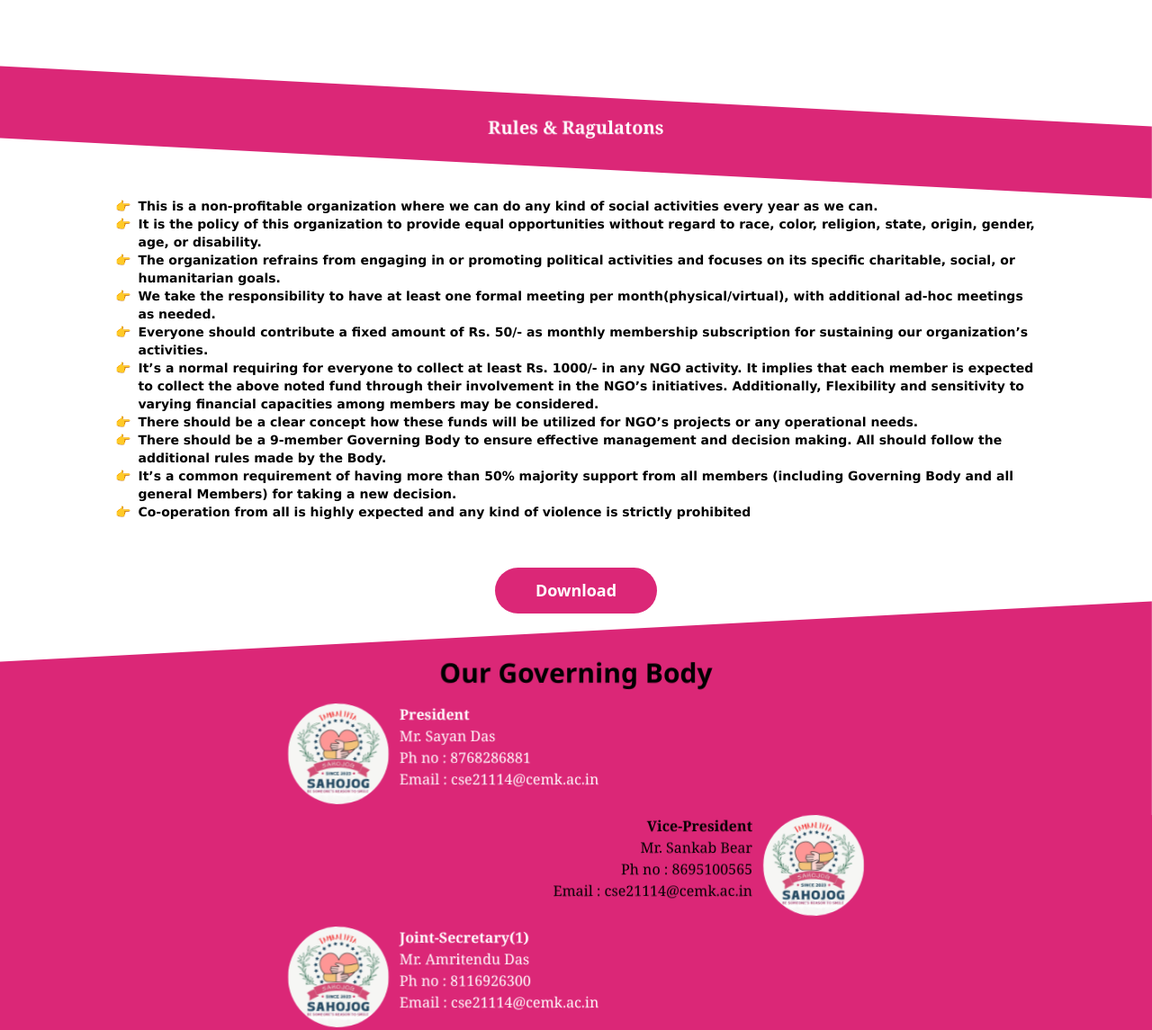
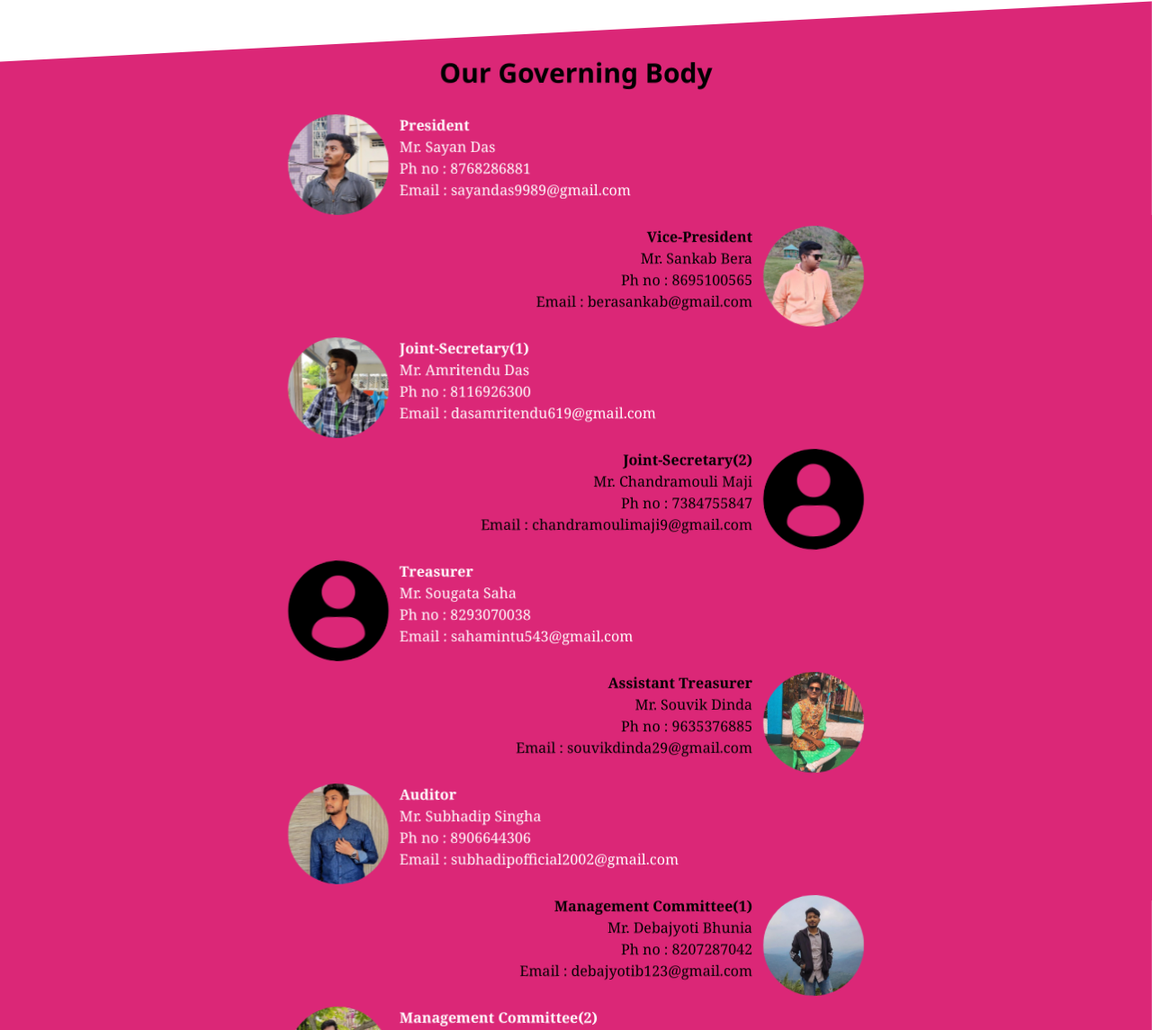
Before and after one commit to dasamritendu619/Sahojog, a website: page index.html in a window 1280 px wide. Shown: the part 1461-2606 px from the top of the page at 90% size. Drawn offline with nearby package versions, Linux system fonts and the light colour scheme.

Commit message:
second commit

```diff
--- a/index.html
+++ b/index.html
@@ -31,7 +31,7 @@
                 <li class="nav_item"><a href="#about_us">About US</a></li>
                 <li class="nav_item"><a href="#mission">Mission</a></li>
                 <li class="nav_item"><a href="#vision">Vision</a></li>
-                <li class="nav_item"><a href="#rules">Rules</a></li>
+                <li class="nav_item"><a target="_blank" href="./media/Rules & Regulation.pdf">Rules</a></li>
                 <li class="nav_item"><a
                         href="https://docs.google.com/forms/d/e/1FAIpQLSeKYWvL-tNb7lhWY6pggYCuBN_sex6r_RBl9NCTp987VhxSJw/viewform?usp=sf_link"
                         target="_blank">Join Us</a></li>
@@ -63,7 +63,7 @@
             <li class="nav_item2"><button onclick="navigate('#vision')">Vision</button>
                 <hr>
             </li>
-            <li class="nav_item2"><button onclick="navigate('#rules')">Rules & Ragulatons</button>
+            <li class="nav_item2"><a target="_blank" href="./media/Rules & Regulation.pdf">Rules & Ragulatons</a>
                 <hr>
             </li>
             <li class="nav_item2"><button onclick="navigate('#myHeader')">Image Gallery</button>
@@ -187,112 +187,45 @@
         <p class="float-right w-[70vw] sm:w-[50vw] mr-[6vw] text-center text-sm my-6 font-semibold">
             A world where every individual has access to education, healthcare, and economic opportunities, and where
             social and environmental equity prevail, fostering thriving and resilient communities.
-        </p><br>
-    </div><br><br><br><br>
-
-    <div id="rules" class="w-screen mt-40 min-[430px]:mt-36 min-[500px]:mt-28 pb-5">
-        <div class="bg-pink-600 w-full skew-y-[3deg] h-20 py-5 card" data-animation="blink1">
-            <h1 class="text-[20px]  font-bold text-center text-white font-serif skew-y-[-3deg]">Rules & Ragulatons</h1>
-        </div>
-        <div class="px-4 sm:px-8 md:px-20 xl:px-32 py-6 md:py-8">
-            <p class="flex flex-nowrap text-sm font-semibold card" data-animation="scale_up_center">
-                <span class="mr-2">👉 </span>
-                <span>This is a non-profitable organization where we can do any kind of social activities every year as
-                    we can.</span>
-            </p>
-            <p class=" flex flex-nowrap text-sm font-semibold card" data-animation="scale_up_center">
-                <span class="mr-2">👉 </span>
-                <span>It is the policy of this organization to provide equal opportunities without regard to race,
-                    color, religion, state, origin, gender, age, or disability.</span>
-            </p>
-            <p class=" flex flex-nowrap text-sm font-semibold card" data-animation="scale_up_center">
-                <span class="mr-2">👉 </span>
-                <span>The organization refrains from engaging in or promoting political activities and focuses on its
-                    specific
-                    charitable, social, or humanitarian goals.</span>
-            </p>
-            <p class=" flex flex-nowrap text-sm font-semibold card" data-animation="scale_up_center">
-                <span class="mr-2">👉 </span>
-                <span>We take the responsibility to have at least one formal meeting per month(physical/virtual), with
-                    additional
-                    ad-hoc meetings as needed.</span>
-            </p>
-            <p class=" flex flex-nowrap text-sm font-semibold card" data-animation="scale_up_center">
-                <span class="mr-2">👉 </span>
-                <span>Everyone should contribute a fixed amount of Rs. 50/- as monthly membership subscription for
-                    sustaining
-                    our organization’s activities.</span>
-            </p>
-            <p class=" flex flex-nowrap text-sm font-semibold card" data-animation="scale_up_center">
-                <span class="mr-2">👉 </span>
-                <span>It’s a normal requiring for everyone to collect at least Rs. 1000/- in any NGO activity. It
-                    implies that each
-                    member is expected to collect the above noted fund through their involvement in the NGO’s
-                    initiatives.
-                    Additionally, Flexibility and sensitivity to varying financial capacities among members may be
-                    considered.</span>
-            </p>
-            <p class=" flex flex-nowrap text-sm font-semibold card" data-animation="scale_up_center">
-                <span class="mr-2">👉 </span>
-                <span>There should be a clear concept how these funds will be utilized for NGO’s projects or any
-                    operational
-                    needs.</span>
-            </p>
-            <p class=" flex flex-nowrap text-sm font-semibold card" data-animation="scale_up_center">
-                <span class="mr-2">👉 </span>
-                <span>There should be a 9-member Governing Body to ensure effective management and decision making. All
-                    should follow the additional rules made by the Body.</span>
-            </p>
-            <p class=" flex flex-nowrap text-sm font-semibold card" data-animation="scale_up_center">
-                <span class="mr-2">👉 </span>
-                <span>It’s a common requirement of having more than 50% majority support from all members (including
-                    Governing Body and all general Members) for taking a new decision.</span>
-            </p>
-            <p class=" flex flex-nowrap text-sm font-semibold card" data-animation="scale_up_center">
-                <span class="mr-2">👉 </span>
-                <span>Co-operation from all is highly expected and any kind of violence is strictly prohibited</span>
-            </p>
-        </div>
-
-        <button class="button rounded-full font-semibold font-sans block"
-            onclick="download('./media/TSFNO20230003.pdf')"><span>Download</span></button>
+        </p>
     </div>
 
-    <div class="bg-pink-600 h-auto w-screen skew-y-[-3deg]">
+
+    <div class="bg-pink-600 h-auto w-screen skew-y-[-3deg] mt-[300px] md:mt-56 min-[450px]:mt-[250px]">
         <div class="skew-y-3 w-[92vw] mx-auto py-3 sm:w-[76vw] md:w-[60vw] lg:w-[50vw]">
 
-            <h2 class="font-sans text-3xl font-bold mb-4 text-center my-4">Our Governing Body</h2>
+            <h2 class="font-sans text-3xl font-bold mb-7 text-center mt-4">Our Governing Body</h2>
 
             <div class="flex w-full flex-nowrap justify-start my-3 scale_animation">
-                <img src="./media/Sohojog  Foundation Logo.jpg" alt="Logo"
+                <img src="./media/president.jpeg" alt="Logo"
                     class="h-24 w-24 rounded-full mr-3 min-[550px]:w-28 min-[550px]:h-28">
                 <p class="text-[13px] font-serif min-[550px]:text-[16px] text-white">
                     <strong>President</strong><br>
                     <span>Mr. Sayan Das</span><br>
                     <a href="tel:+8768286881">Ph no : 8768286881</a><br>
-                    <a href="mailto:cse21114@cemk.ac.in">Email : cse21114@cemk.ac.in</a>
+                    <a href="mailto:sayandas9989@gmail.com">Email : sayandas9989@gmail.com</a>
                 </p>
             </div>
 
             <div class="flex w-full flex-nowrap justify-end my-3 scale_animation">
                 <p class="text-[13px] font-serif text-right min-[550px]:text-[16px]">
                     <strong>Vice-President</strong><br>
-                    <span>Mr. Sankab Bear</span><br>
+                    <span>Mr. Sankab Bera</span><br>
                     <a href="tel:+8695100565">Ph no : 8695100565</a><br>
-                    <a href="mailto:cse21114@cemk.ac.in">Email : cse21114@cemk.ac.in</a>
+                    <a href="mailto:berasankab@gmail.com">Email : berasankab@gmail.com</a>
                 </p>
-                <img src="./media/Sohojog  Foundation Logo.jpg" alt="Logo"
+                <img src="./media/vice_president.jpeg" alt="Logo"
                     class="h-24 w-24 rounded-full ml-3 min-[550px]:w-28 min-[550px]:h-28">
             </div>
 
             <div class="flex w-full flex-nowrap justify-start my-3 scale_animation">
-                <img src="./media/Sohojog  Foundation Logo.jpg" alt="Logo"
+                <img src="./media/secratory_1.jpeg" alt="Logo"
                     class="h-24 w-24 rounded-full mr-3 min-[550px]:w-28 min-[550px]:h-28">
                 <p class="text-[13px] font-serif min-[550px]:text-[16px] text-white">
                     <strong>Joint-Secretary(1)</strong><br>
                     <span>Mr. Amritendu Das</span><br>
                     <a href="tel:+8116926300">Ph no : 8116926300</a><br>
-                    <a href="mailto:cse21114@cemk.ac.in">Email : cse21114@cemk.ac.in</a>
+                    <a href="mailto:dasamritendu619@gmail.com">Email : dasamritendu619@gmail.com</a>
                 </p>
             </div>
 
@@ -301,20 +234,20 @@
                     <strong>Joint-Secretary(2)</strong><br>
                     <span>Mr. Chandramouli Maji</span><br>
                     <a href="tel:+7384755847">Ph no : 7384755847</a><br>
-                    <a href="mailto:cse21114@cemk.ac.in">Email : cse21114@cemk.ac.in</a>
+                    <a href="mailto:chandramoulimaji9@gmail.com">Email : chandramoulimaji9@gmail.com</a>
                 </p>
-                <img src="./media/Sohojog  Foundation Logo.jpg" alt="Logo"
+                <img src="./media/profile-user.png" alt="Logo"
                     class="h-24 w-24 rounded-full ml-3 min-[550px]:w-28 min-[550px]:h-28">
             </div>
 
             <div class="flex w-full flex-nowrap justify-start my-3 scale_animation">
-                <img src="./media/Sohojog  Foundation Logo.jpg" alt="Logo"
+                <img src="./media/profile-user.png" alt="Logo"
                     class="h-24 w-24 rounded-full mr-3 min-[550px]:w-28 min-[550px]:h-28">
                 <p class="text-[13px] font-serif min-[550px]:text-[16px] text-white">
                     <strong>Treasurer</strong><br>
                     <span>Mr. Sougata Saha</span><br>
                     <a href="tel:+8293070038">Ph no : 8293070038</a><br>
-                    <a href="mailto:cse21114@cemk.ac.in">Email : cse21114@cemk.ac.in</a>
+                    <a href="mailto:sahamintu543@gmail.com">Email : sahamintu543@gmail.com</a>
                 </p>
             </div>
 
@@ -323,20 +256,20 @@
                     <strong>Assistant Treasurer</strong><br>
                     <span>Mr. Souvik Dinda</span><br>
                     <a href="tel:+9635376885">Ph no : 9635376885</a><br>
-                    <a href="mailto:cse21114@cemk.ac.in">Email : cse21114@cemk.ac.in</a>
+                    <a href="mailto:souvikdinda29@gmail.com">Email : souvikdinda29@gmail.com</a>
                 </p>
-                <img src="./media/Sohojog  Foundation Logo.jpg" alt="Logo"
+                <img src="./media/ass_tre.jpeg" alt="Logo"
                     class="h-24 w-24 rounded-full ml-3 min-[550px]:w-28 min-[550px]:h-28">
             </div>
 
             <div class="flex w-full flex-nowrap justify-start my-3 scale_animation">
-                <img src="./media/Sohojog  Foundation Logo.jpg" alt="Logo"
+                <img src="./media/auditor.jpeg" alt="Logo"
                     class="h-24 w-24 rounded-full mr-3 min-[550px]:w-28 min-[550px]:h-28">
                 <p class="text-[13px] font-serif min-[550px]:text-[16px] text-white">
                     <strong>Auditor</strong><br>
                     <span>Mr. Subhadip Singha</span><br>
                     <a href="tel:+8906644306">Ph no : 8906644306</a><br>
-                    <a href="mailto:cse21114@cemk.ac.in">Email : cse21114@cemk.ac.in</a>
+                    <a href="mailto:subhadipofficial2002@gmail.com">Email : subhadipofficial2002@gmail.com</a>
                 </p>
             </div>
 
@@ -345,19 +278,19 @@
                     <strong>Management Committee(1)</strong><br>
                     <span>Mr. Debajyoti Bhunia</span><br>
                     <a href="tel:+8207287042">Ph no : 8207287042</a><br>
-                    <a href="mailto:cse21114@cemk.ac.in">Email : cse21114@cemk.ac.in</a>
+                    <a href="mailto: debajyotib123@gmail.com">Email : debajyotib123@gmail.com</a>
                 </p>
-                <img src="./media/Sohojog  Foundation Logo.jpg" alt="Logo"
+                <img src="./media/mc1.jpeg" alt="Logo"
                     class="h-24 w-24 rounded-full ml-3 min-[550px]:w-28 min-[550px]:h-28">
             </div>
             <div class="flex w-full flex-nowrap justify-start my-3 scale_animation">
-                <img src="./media/Sohojog  Foundation Logo.jpg" alt="Logo"
+                <img src="./media/mc2.jpeg" alt="Logo"
                     class="h-24 w-24 rounded-full mr-3 min-[550px]:w-28 min-[550px]:h-28">
                 <p class="text-[13px] font-serif min-[550px]:text-[16px] text-white">
                     <strong>Management Committee(2)</strong><br>
                     <span>Mr. Soumyadip Das</span><br>
                     <a href="tel:+8436307102">Ph no : 8436307102</a><br>
-                    <a href="mailto:cse21114@cemk.ac.in">Email : cse21114@cemk.ac.in</a>
+                    <a href="mailto:soumyabipd@gmail.com">Email : soumyabipd@gmail.com</a>
                 </p>
             </div>
 
```
Also changed, not shown: media/ass_tre.jpeg (added), media/auditor.jpeg (added), media/mc1.jpeg (added), media/mc2.jpeg (added), media/president.jpeg (added), media/profile-user.png (added), media/secratory_1.jpeg (added), media/vice_president.jpeg (added), style.css, 2 other files.
